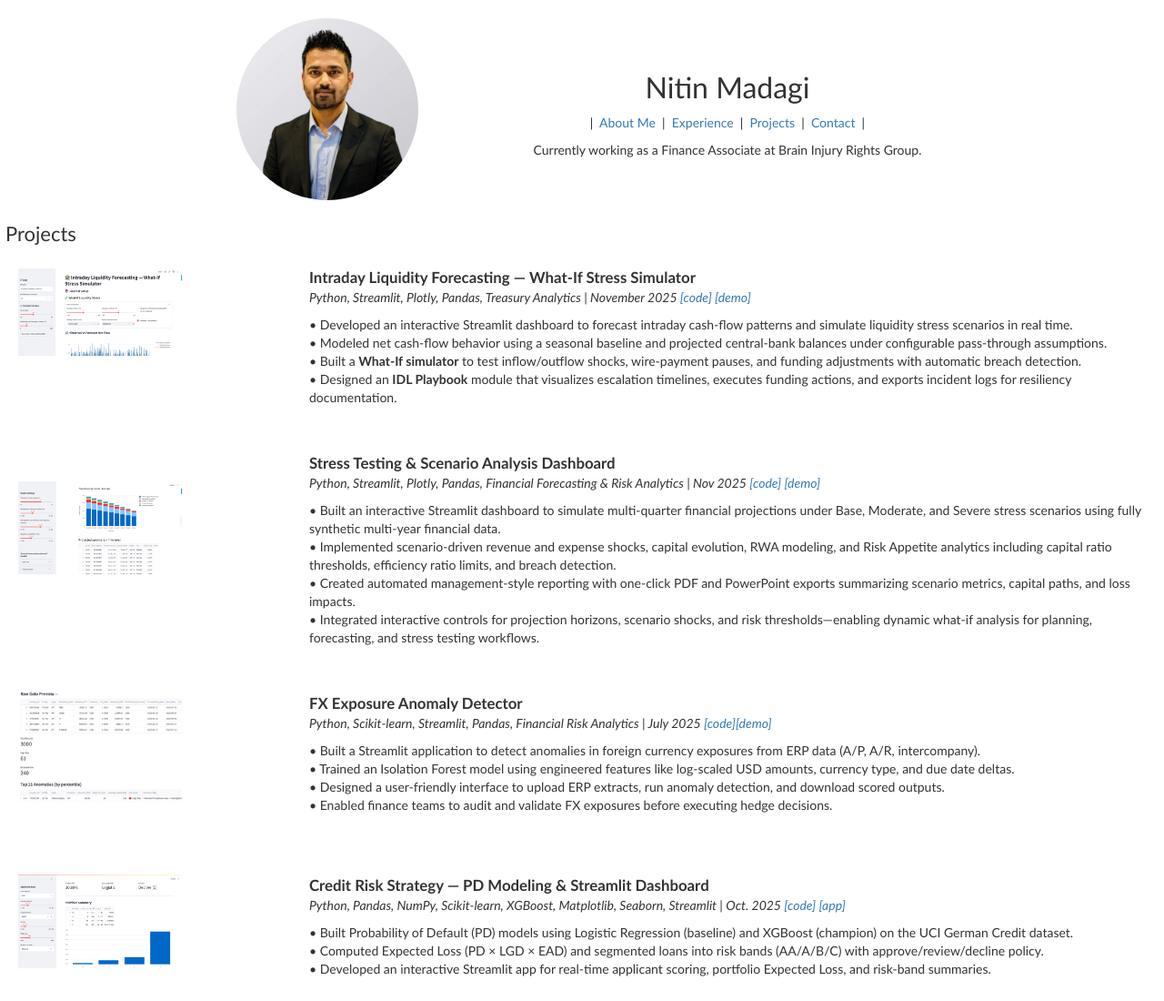
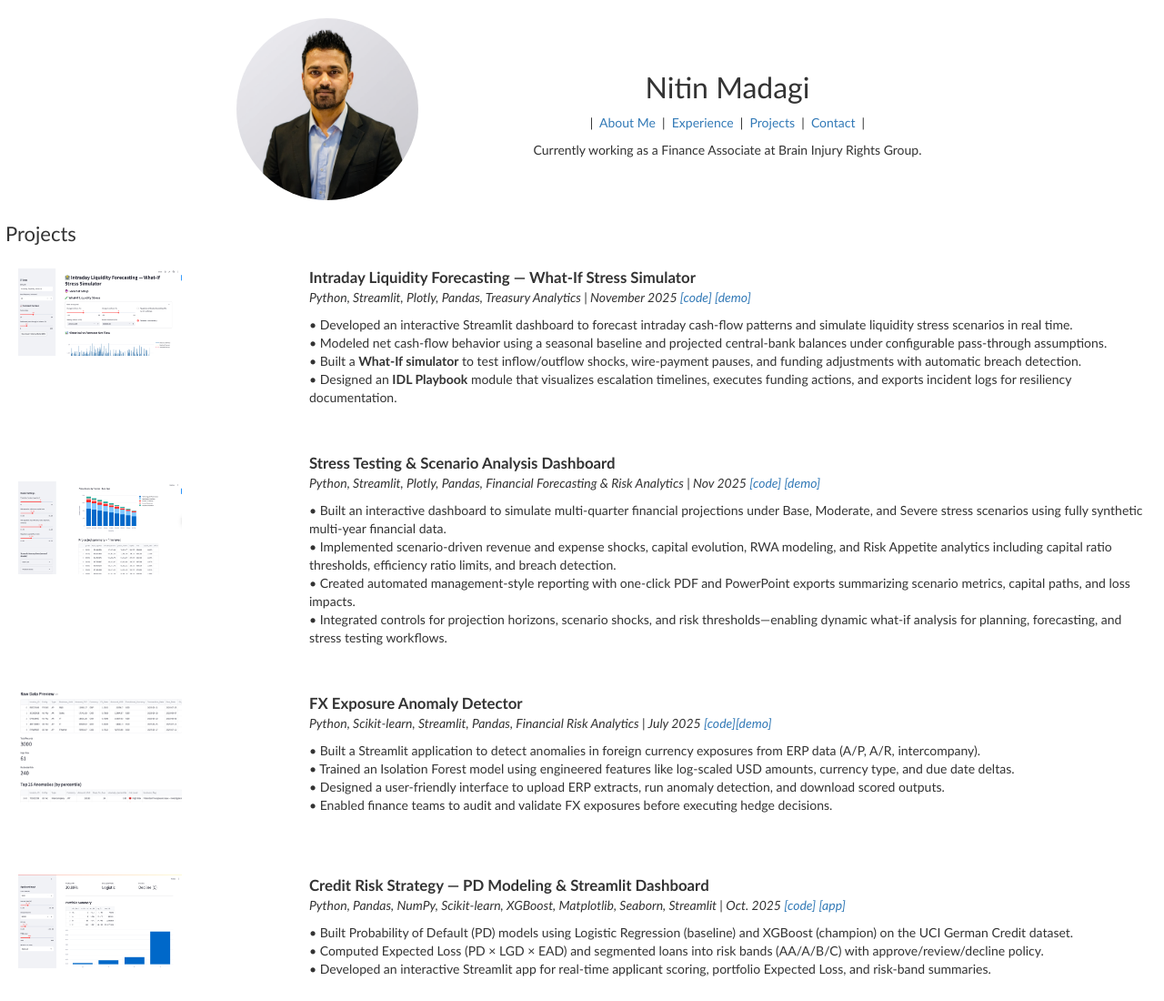
Before and after one commit to nmadagi/portfolio, a plain HTML site: page index.html in a window 1280 px wide. Shown: the top 1100 px of the page at 91% size. Drawn offline with nearby package versions, Linux system fonts and the light colour scheme.

Commit message:
CCARedit

```diff
--- a/index.html
+++ b/index.html
@@ -115,7 +115,7 @@
                 </em></p>
                 <p>
                     <span>&#8226;</span>
-                    Built an interactive Streamlit dashboard to simulate multi-quarter financial projections under Base, Moderate, and Severe stress scenarios using fully synthetic multi-year financial data.
+                    Built an interactive  dashboard to simulate multi-quarter financial projections under Base, Moderate, and Severe stress scenarios using fully synthetic multi-year financial data.
                     <br>
                     <span>&#8226;</span>
                     Implemented scenario-driven revenue and expense shocks, capital evolution, RWA modeling, and Risk Appetite analytics including capital ratio thresholds, efficiency ratio limits, and breach detection.
@@ -124,7 +124,7 @@
                     Created automated management-style reporting with one-click PDF and PowerPoint exports summarizing scenario metrics, capital paths, and loss impacts.
                     <br>
                     <span>&#8226;</span>
-                    Integrated interactive controls for projection horizons, scenario shocks, and risk thresholds—enabling dynamic what-if analysis for planning, forecasting, and stress testing workflows.
+                    Integrated controls for projection horizons, scenario shocks, and risk thresholds—enabling dynamic what-if analysis for planning, forecasting, and stress testing workflows.
                 </p>
             </td>
         </tr>
```
